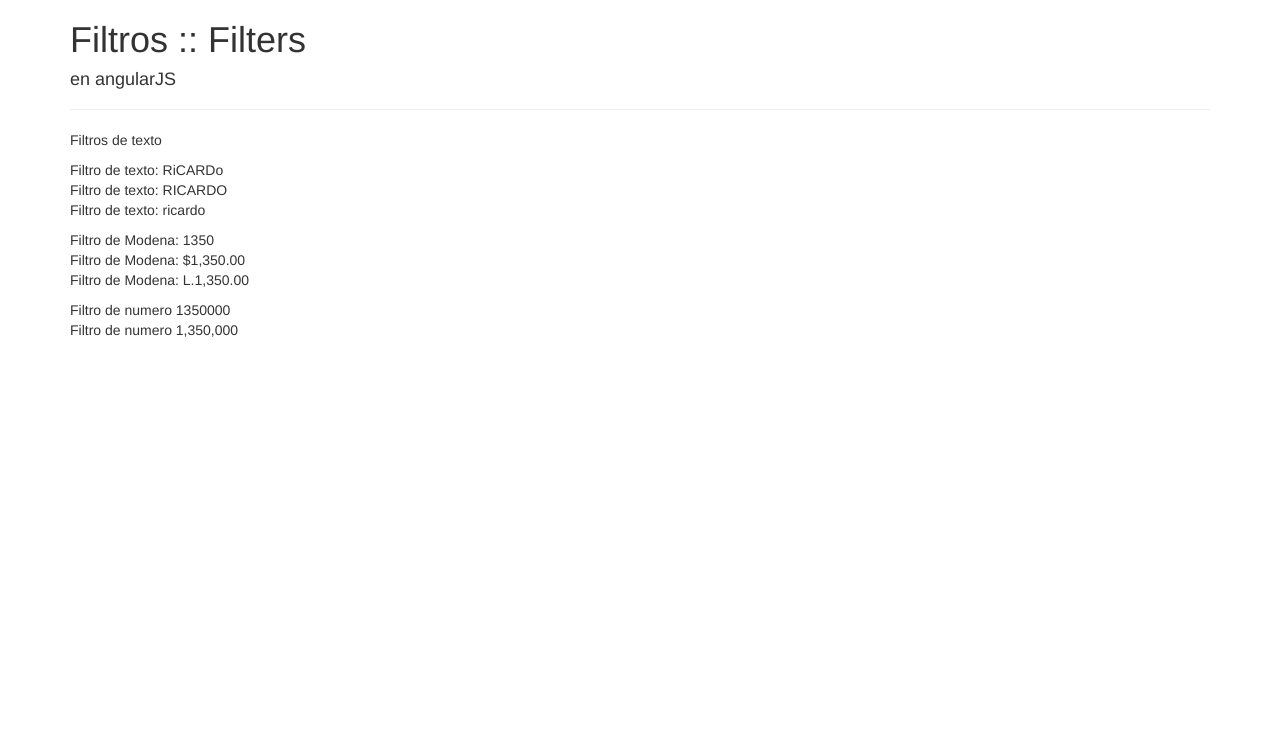
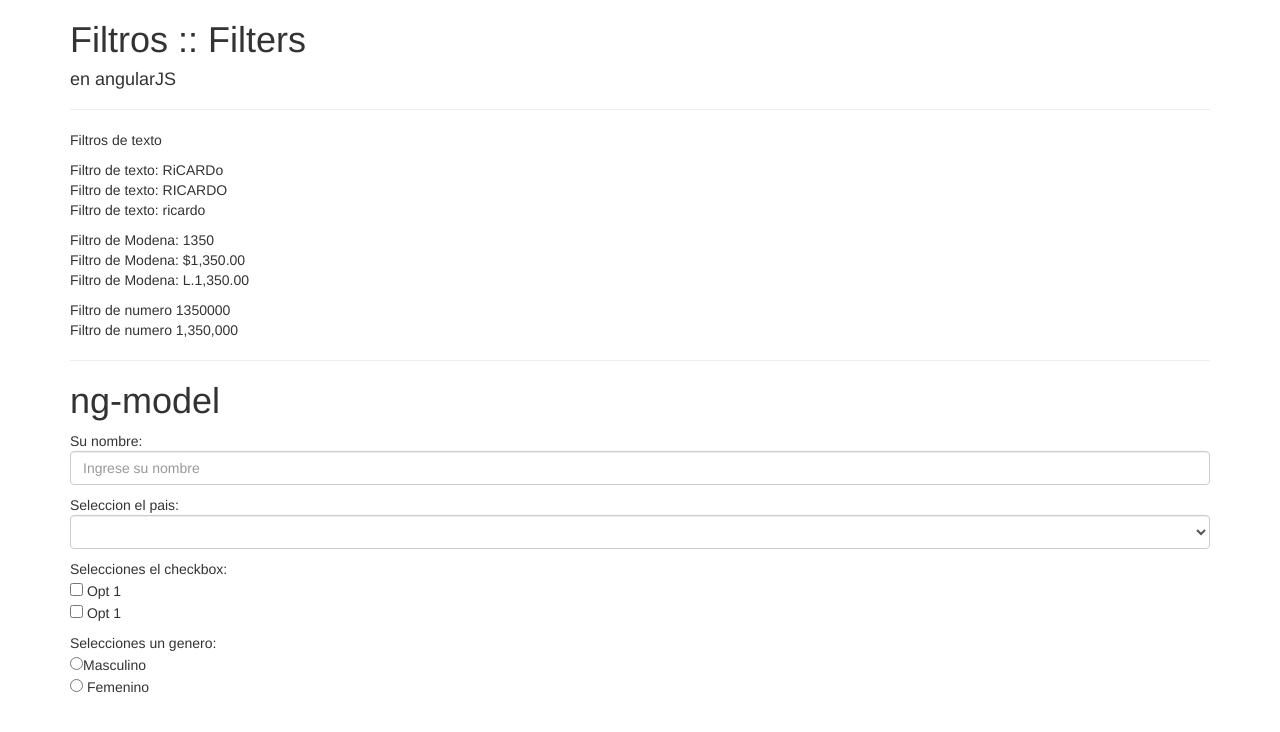
Before and after one commit to rychdaniels/AngularJS---Desde-Hola-Mundo-hasta-una-Aplicaci-n-legacy-, a plain HTML site: page Ejercicio 01/index.html in a window 1280 px wide. Drawn offline with Linux system fonts and the light colour scheme.

Commit message:
ng-model en angularJS

```diff
--- a/Ejercicio 01/index.html
+++ b/Ejercicio 01/index.html
@@ -40,6 +40,41 @@
             Filtro de numero {{ 1350000 | number }}
         </p>
 
+        <hr>
+        <div class="ngModel">
+            <h1>ng-model</h1>
+            <p>
+                Su nombre: {{nombre | uppercase}}
+                <br>
+                <input class="form-control" ng-model="nombre" type="text" placeholder="Ingrese su nombre">
+            </p>
+
+            <p>
+                Seleccion el pais: {{ pais }}
+                <select class="form-control" ng-model="pais">
+                    <option value="1">Costar Rica</option>
+                    <option value="2">M&eacutexico</option>
+                    <option value="3">Colombia</option>
+                </select>
+            </p>
+
+            <p>
+                Selecciones el checkbox: {{opt1}}  {{opt2}}
+                <br>
+                <input type="checkbox" ng-model="opt1"> Opt 1
+                <br>
+                <input type="checkbox" ng-model="opt2"> Opt 1
+            </p>
+
+            <p>
+                Selecciones un genero: {{ genero }}
+                <br>
+                <input type="radio" value="M" ng-model="genero">Masculino
+                <br>
+                <input type="radio" value="F" ng-model="genero"> Femenino
+            </p>
+        </div>
+
     </div>
 
 </body>
```
